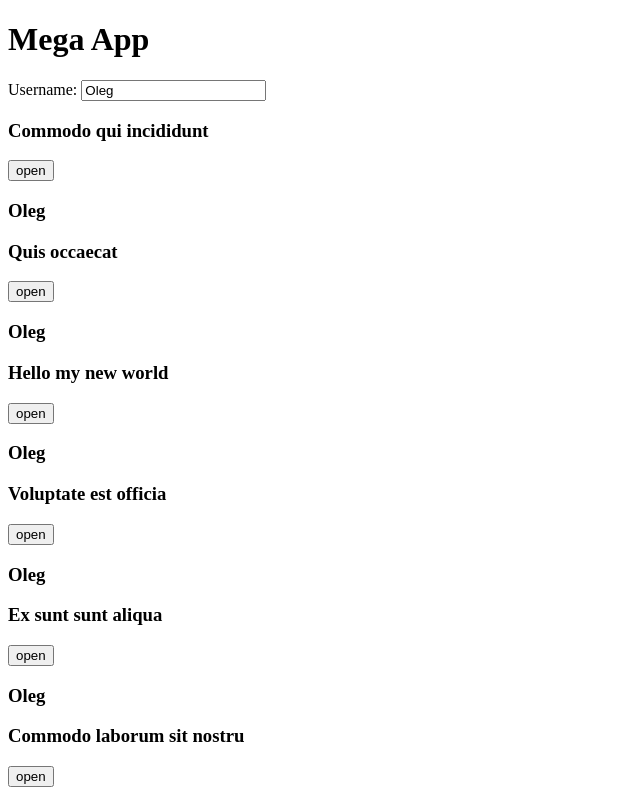
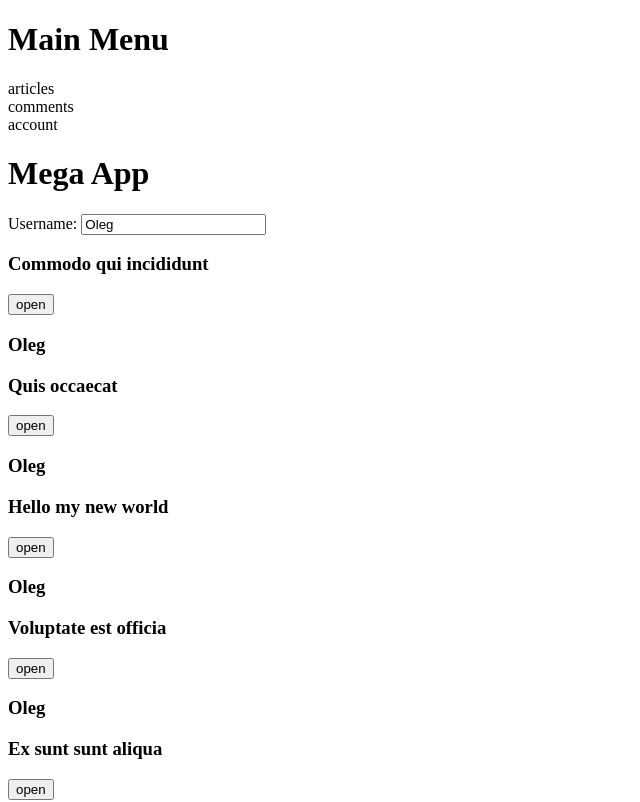
Before and after one commit to romabelka/ok-react, a React (Create React App) app: page / in a window 1280 px wide. Shown: the top 802 px of the page, without its empty margins (0-640 px from the left). Built offline with nearby package versions, Linux system fonts and the light colour scheme.

Commit message:
add children example

```diff
--- a/src/app.tsx
+++ b/src/app.tsx
@@ -4,6 +4,8 @@ import ArticleList from './article-list'
 import {IArticle} from './article'
 import {Provider} from './contexts/username';
 import EndorphinComponent from './components/endorphin-component'
+import Menu from './components/menu'
+import MenuItem from './components/menu/menu-item'
 
 interface Props {
     articles: IArticle[]
@@ -30,9 +32,7 @@ export default class App extends React.Component<Props, State> {
     componentDidMount(): void {
         console.log('---', 'header', this.headerRef.current)
         if (this.endorphinRef.current) {
-            console.log('---', 'endorphin', this.endorphinRef.current.start())
-            console.log('---', 'endorphin element', findDOMNode(this.endorphinRef.current))
-
+            console.log('---', 'endorphin', this.endorphinRef.current)
         }
     }
 
@@ -42,6 +42,12 @@ export default class App extends React.Component<Props, State> {
         return (
             <Provider value={this.state.username}>
                 <div ref={this.setContainerRef}>
+                    <Menu>
+                        <MenuItem>articles</MenuItem>
+                        <MenuItem>comments</MenuItem>
+                        <MenuItem>account</MenuItem>
+                    </Menu>
+
                     <h1 ref={this.headerRef}>Mega App</h1>
                     Username: <input value={this.state.username} onChange={this.handleUserChange}/>
                     <EndorphinComponent ref={this.endorphinRef}/>
--- /dev/null
+++ b/src/components/menu/index.tsx
@@ -0,0 +1,13 @@
+import * as React from 'react'
+
+const Menu: React.FC = ({ children }) => {
+    return (
+        <div>
+            <h1>Main Menu</h1>
+            {React.Children.map(children, (child, idx) => <div key={idx}>{child}</div>)}
+        </div>
+
+    )
+}
+
+export default Menu
--- /dev/null
+++ b/src/components/menu/menu-item.tsx
@@ -0,0 +1,17 @@
+import * as React from 'react'
+
+interface Props {
+}
+
+interface State {
+}
+
+export default class MenuItem extends React.Component<Props, State> {
+    render() {
+        return (
+            <div>
+                {this.props.children}
+            </div>
+        )
+    }
+}
```
